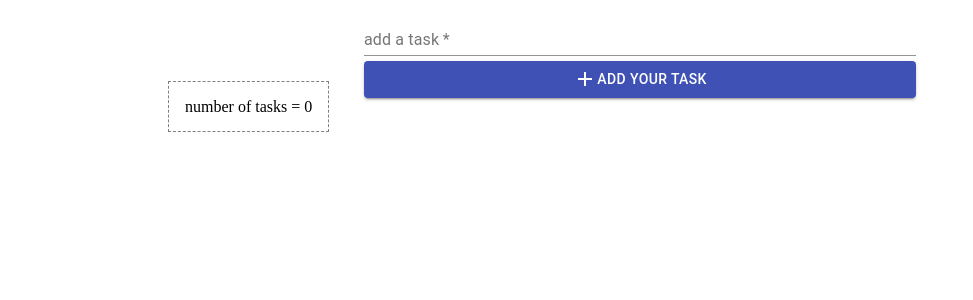
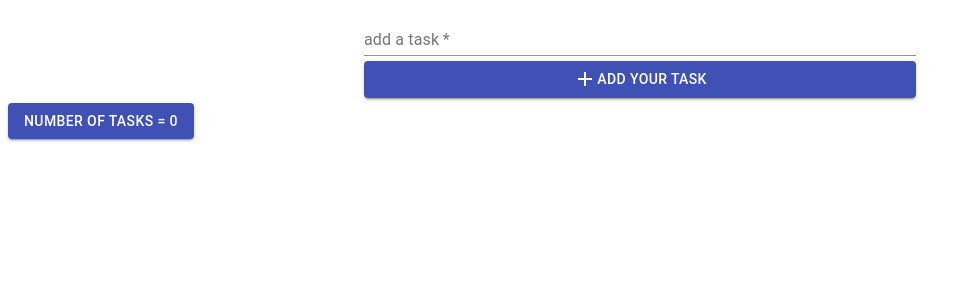
Before and after one commit to eman275/to-do-App, a React (Create React App) app: page / in a window 1280 px wide. Shown: the top 300 px of the page, without its empty margins (0-973 px from the left). Built offline with nearby package versions, Linux system fonts and the light colour scheme.

Commit message:
edit counter styled

```diff
--- a/src/components/Todos/Todos.tsx
+++ b/src/components/Todos/Todos.tsx
@@ -2,7 +2,7 @@ import { useContext, useState } from "react";
 import { MainContext } from "../../context/MainContext";
 import { Droppable, DragDropContext, DropResult } from "react-beautiful-dnd";
 import Todo from "./Todo";
-import { Box, Snackbar } from "@material-ui/core";
+import { Box, Button, Snackbar } from "@material-ui/core";
 import { Alert } from "@material-ui/lab";
 import FlipMove from "react-flip-move";
 
@@ -23,9 +23,18 @@ const Todos = () => {
         onBeforeDragStart={() => setDragging(true)}
         onDragEnd={onDragEnd}
       >
-        <Box component="span" sx={{ p: 2,m:20,border: '1px dashed grey',color:'primary' }} >
+        {/* <Box component="span" sx={{ p: 2,m:20,border: '1px dashed grey',color:'primary' }} >
           number of tasks = {todos.length}
-        </Box>
+        </Box> */}
+        <Button
+          variant="contained"
+          color="primary"
+          style={{ marginTop: 5 }}
+          type="submit"
+          className="counter"
+        >
+          number of tasks = {todos.length}
+        </Button>
         <Droppable droppableId="0">
           {(p) => (
             <div {...p.droppableProps} ref={p.innerRef}>
@@ -61,7 +70,7 @@ const Todos = () => {
           onClose={() => setDeleteSnackOpen(false)}
           severity="success"
         >
-          task has been  deleted !
+          task has been deleted !
         </Alert>
       </Snackbar>
       <Snackbar
--- a/src/components/Todos/style.css
+++ b/src/components/Todos/style.css
@@ -3,3 +3,7 @@
     align-items: center;
     justify-content: space-between;
   }
+
+  .counter{
+margin: 100px;
+  }
```
